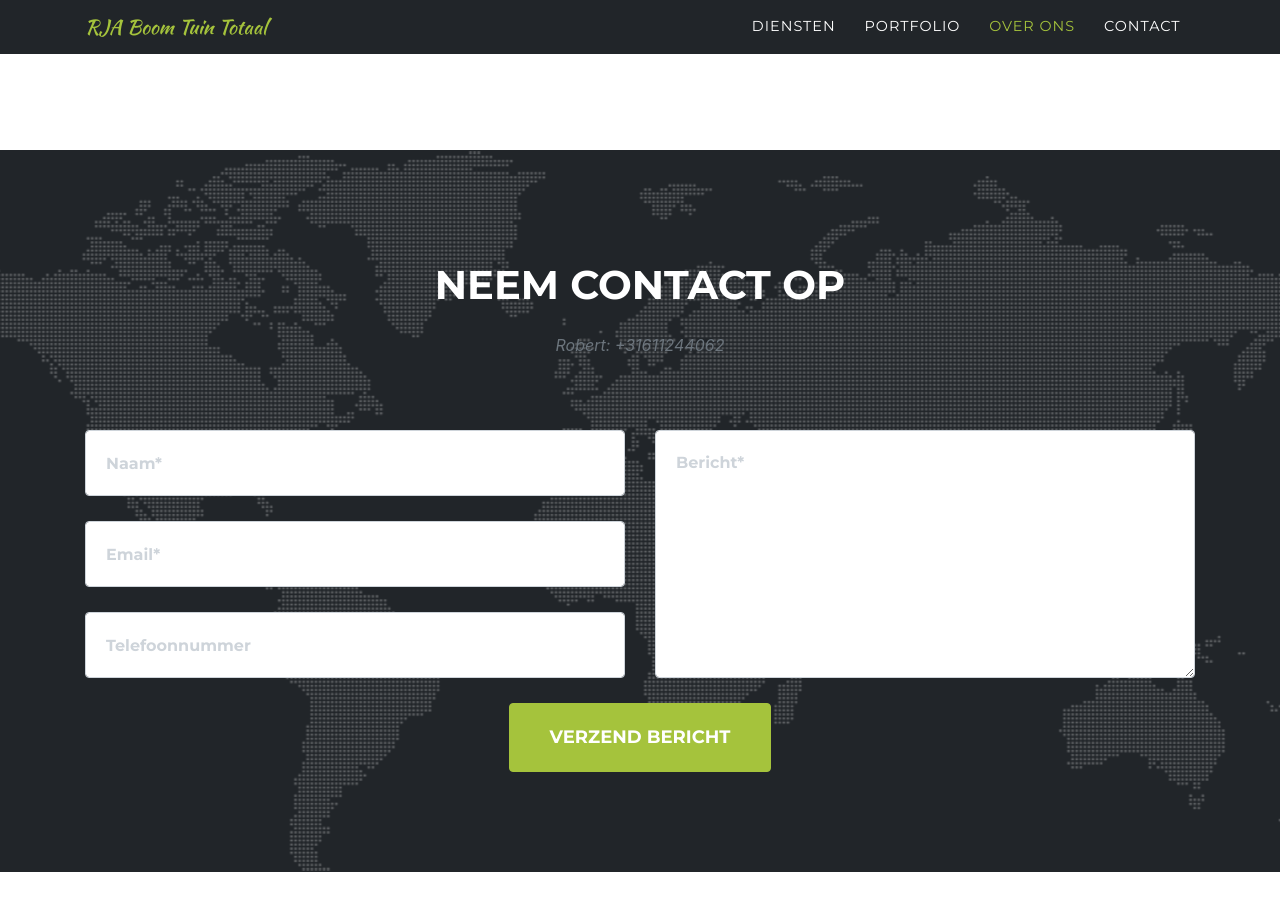
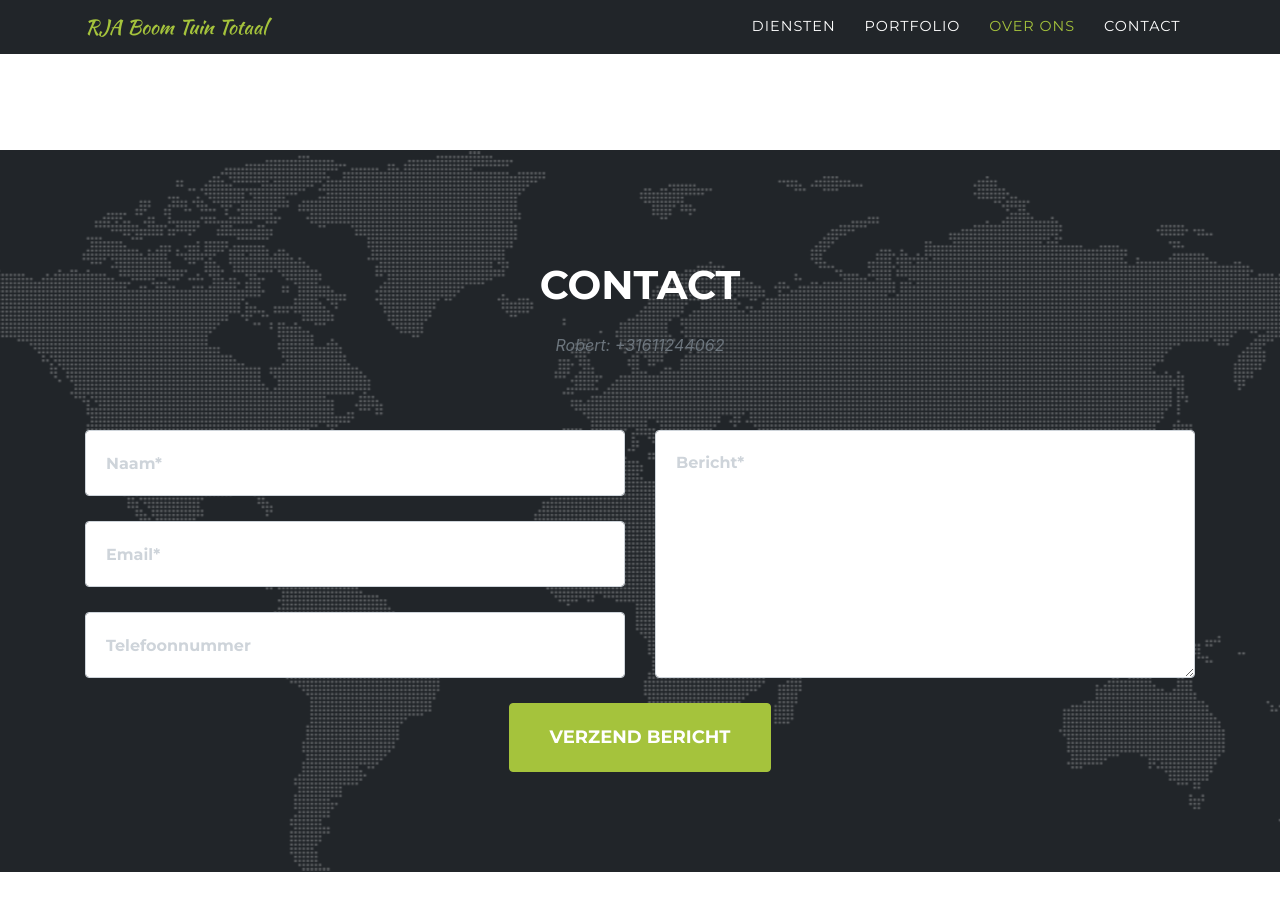
Before and after one commit to boomtuintotaal/boomtuintotaal.nl, a Jekyll site: the page built from index.md, in a window 1280 px wide and 900 px high, scrolled down 3723 px. Built offline with Jekyll 4.4.1, drawn with Linux system fonts in a browser that asks for light colours; some web fonts are replaced.

Commit message:
Update sitetext.yml

```diff
--- a/_data/sitetext.yml
+++ b/_data/sitetext.yml
@@ -431,7 +431,7 @@ nl: &DEFAULT_NL
             icon: fab fa-linkedin-in
 
   contact:
-    title: "Neem contact op"
+    title: "Contact"
     text: "Robert: +31611244062"
     section: contact
     name: "Naam*"
```
